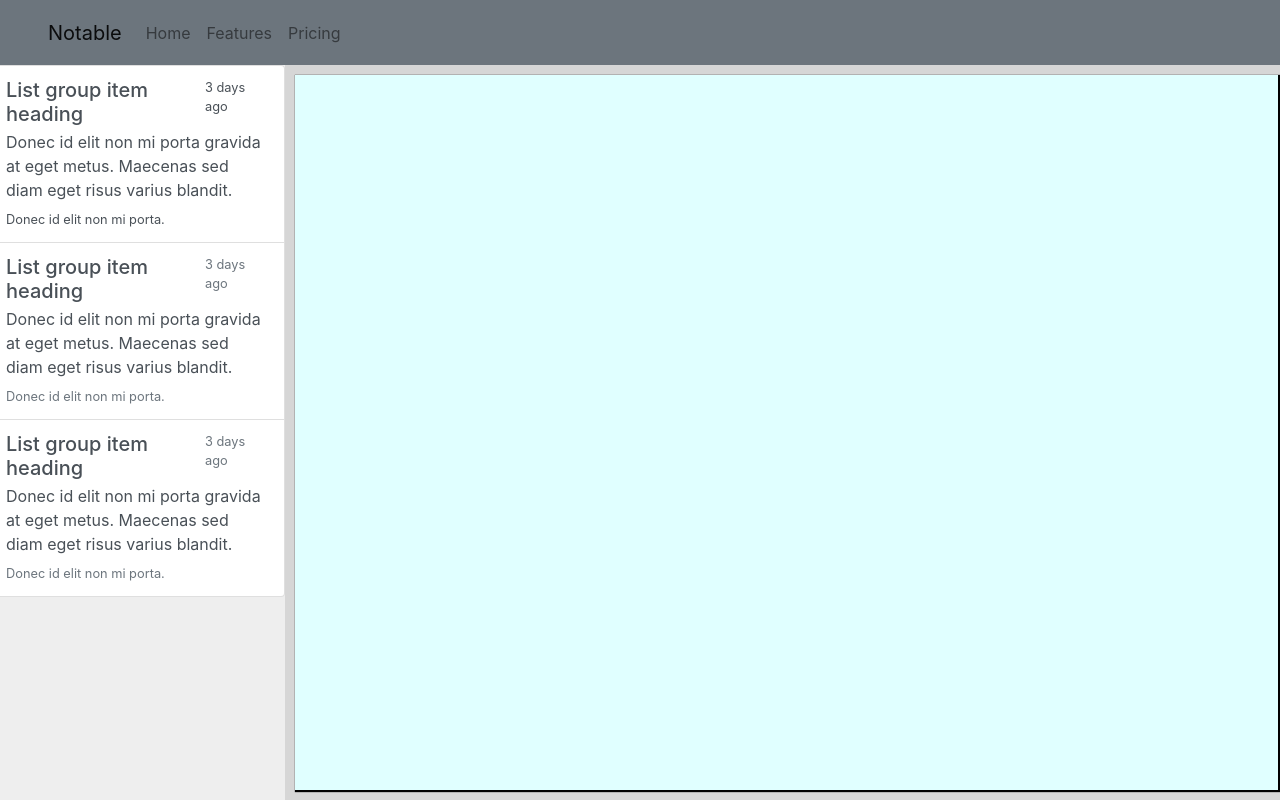
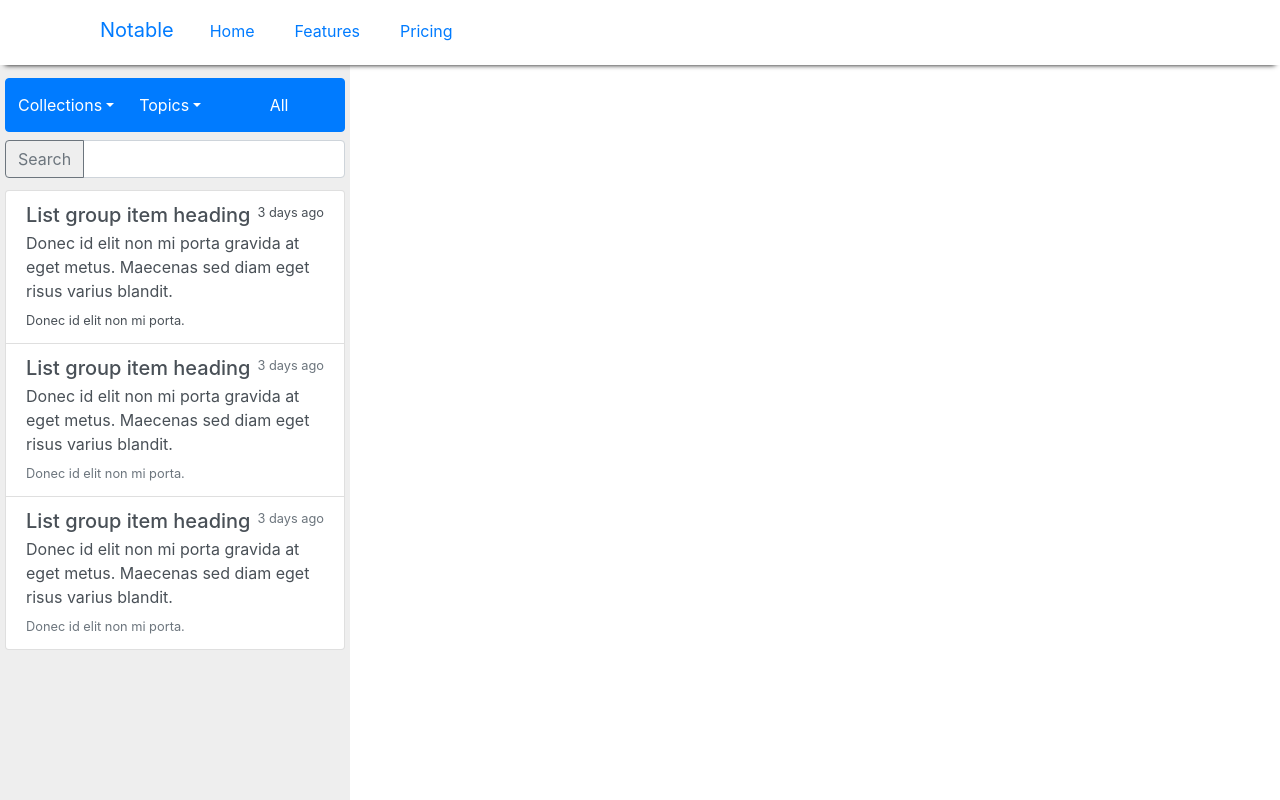
Before and after one commit to austinlords/notable, a React (Create React App) app: page / in a window 1280 px wide. Built offline with nearby package versions, Linux system fonts and the light colour scheme.

Commit message:
add filter, search and notesPreview components to SideBar. Improve Navbar. Add css files

```diff
--- a/src/App.js
+++ b/src/App.js
@@ -15,11 +15,9 @@ class App extends Component {
       <React.Fragment>
         <NavBar />
         <main className="app-background">
-          <div className="container-fluid p-0">
-            <div className="row">
-              <SideBar className="col-3" />
-              <Editor />
-            </div>
+          <div className="app-page">
+            <SideBar />
+            <Editor />
           </div>
         </main>
       </React.Fragment>
--- a/src/components/editor.jsx
+++ b/src/components/editor.jsx
@@ -9,7 +9,7 @@ class Editor extends Component {
 
   render() {
     return (
-      <div className="col-9 editor-window">
+      <div className="editor-window">
         <div />
       </div>
     );
--- a/src/components/navBar.jsx
+++ b/src/components/navBar.jsx
@@ -1,35 +1,23 @@
 import React from "react";
 import { Link, NavLink } from "react-router-dom";
+import "../css/navBar.css";
 
 const NavBar = () => {
   return (
-    <nav className="navbar navbar-expand-lg navbar-light bg-secondary fixed-top app-navbar px-5">
+    <nav className="app-navbar">
       <Link className="navbar-brand" to="/">
         Notable
       </Link>
-      <button
-        className="navbar-toggler"
-        type="button"
-        data-toggle="collapse"
-        data-target="#navbarNavAltMarkup"
-        aria-controls="navbarNavAltMarkup"
-        aria-expanded="false"
-        aria-label="Toggle navigation"
-      >
-        <span className="navbar-toggler-icon" />
-      </button>
-      <div className="collapse navbar-collapse" id="navbarNavAltMarkup">
-        <div className="navbar-nav">
-          <NavLink className="nav-item nav-link" to="/home">
+      <div className="">
+        <NavLink className="navBar-link" to="/home">
           Home
         </NavLink>
-          <NavLink className="nav-item nav-link" to="/features">
+        <NavLink className="navBar-link" to="/features">
           Features
         </NavLink>
-          <NavLink className="nav-item nav-link" to="/pricing">
+        <NavLink className="navBar-link" to="/pricing">
           Pricing
         </NavLink>
-        </div>
       </div>
     </nav>
   );
--- /dev/null
+++ b/src/components/notesFilter.jsx
@@ -0,0 +1,57 @@
+import React from "react";
+
+const NotesFilter = props => {
+  return (
+    <div
+      className="btn-group py-2"
+      role="group"
+      aria-label="Button group with nested dropdown"
+    >
+      <div className="btn-group" role="group">
+        <button
+          id="btnGroupDrop1"
+          type="button"
+          className="btn btn-primary dropdown-toggle"
+          data-toggle="dropdown"
+          aria-haspopup="true"
+          aria-expanded="false"
+        >
+          Collections
+        </button>
+        <div className="dropdown-menu" aria-labelledby="btnGroupDrop1">
+          <a className="dropdown-item" href="#">
+            Dropdown link
+          </a>
+          <a className="dropdown-item" href="#">
+            Dropdown link
+          </a>
+        </div>
+      </div>
+      <div className="btn-group" role="group">
+        <button
+          id="btnGroupDrop1"
+          type="button"
+          className="btn btn-primary dropdown-toggle"
+          data-toggle="dropdown"
+          aria-haspopup="true"
+          aria-expanded="false"
+        >
+          Topics
+        </button>
+        <div className="dropdown-menu" aria-labelledby="btnGroupDrop1">
+          <a className="dropdown-item" href="#">
+            Dropdown link
+          </a>
+          <a className="dropdown-item" href="#">
+            Dropdown link
+          </a>
+        </div>
+      </div>
+      <button type="button" class="btn btn-primary">
+        All
+      </button>
+    </div>
+  );
+};
+
+export default NotesFilter;
--- /dev/null
+++ b/src/components/notesPreview.jsx
@@ -0,0 +1,43 @@
+import React from "react";
+
+const NotesPreview = props => {
+  return (
+    <div className="list-group">
+      <a href="#" className="list-group-item list-group-item-action">
+        <div className="d-flex w-100 justify-content-between">
+          <h5 className="mb-1">List group item heading</h5>
+          <small>3 days ago</small>
+        </div>
+        <p className="mb-1">
+          Donec id elit non mi porta gravida at eget metus. Maecenas sed diam
+          eget risus varius blandit.
+        </p>
+        <small>Donec id elit non mi porta.</small>
+      </a>
+      <a href="#" className="list-group-item list-group-item-action">
+        <div className="d-flex w-100 justify-content-between">
+          <h5 className="mb-1">List group item heading</h5>
+          <small className="text-muted">3 days ago</small>
+        </div>
+        <p className="mb-1">
+          Donec id elit non mi porta gravida at eget metus. Maecenas sed diam
+          eget risus varius blandit.
+        </p>
+        <small className="text-muted">Donec id elit non mi porta.</small>
+      </a>
+      <a href="#" className="list-group-item list-group-item-action">
+        <div className="d-flex w-100 justify-content-between">
+          <h5 className="mb-1">List group item heading</h5>
+          <small className="text-muted">3 days ago</small>
+        </div>
+        <p className="mb-1">
+          Donec id elit non mi porta gravida at eget metus. Maecenas sed diam
+          eget risus varius blandit.
+        </p>
+        <small className="text-muted">Donec id elit non mi porta.</small>
+      </a>
+    </div>
+  );
+};
+
+export default NotesPreview;
--- /dev/null
+++ b/src/components/notesSearch.jsx
@@ -0,0 +1,22 @@
+import React from "react";
+
+const NotesSearch = props => {
+  return (
+    <div className="input-group mb-3">
+      <div className="input-group-prepend">
+        <button className="btn btn-outline-secondary" type="button">
+          Search
+        </button>
+      </div>
+      <input
+        type="text"
+        className="form-control"
+        placeholder=""
+        aria-label=""
+        aria-describedby="basic-addon1"
+      />
+    </div>
+  );
+};
+
+export default NotesSearch;
--- a/src/components/sideBar.jsx
+++ b/src/components/sideBar.jsx
@@ -1,49 +1,14 @@
 import React from "react";
+import NotesFilter from "./notesFilter";
+import NotesPreview from "./notesPreview";
+import NotesSearch from "./notesSearch";
 
 const SideBar = () => {
   return (
-    <div
-      className="app-sidebar"
-      style={{
-        width: "300px",
-        background: "#eee"
-      }}
-    >
-      <div class="list-group">
-        <a href="#" class="list-group-item list-group-item-action">
-          <div class="d-flex w-100 justify-content-between">
-            <h5 class="mb-1">List group item heading</h5>
-            <small>3 days ago</small>
-          </div>
-          <p class="mb-1">
-            Donec id elit non mi porta gravida at eget metus. Maecenas sed diam
-            eget risus varius blandit.
-          </p>
-          <small>Donec id elit non mi porta.</small>
-        </a>
-        <a href="#" class="list-group-item list-group-item-action">
-          <div class="d-flex w-100 justify-content-between">
-            <h5 class="mb-1">List group item heading</h5>
-            <small class="text-muted">3 days ago</small>
-          </div>
-          <p class="mb-1">
-            Donec id elit non mi porta gravida at eget metus. Maecenas sed diam
-            eget risus varius blandit.
-          </p>
-          <small class="text-muted">Donec id elit non mi porta.</small>
-        </a>
-        <a href="#" class="list-group-item list-group-item-action">
-          <div class="d-flex w-100 justify-content-between">
-            <h5 class="mb-1">List group item heading</h5>
-            <small class="text-muted">3 days ago</small>
-          </div>
-          <p class="mb-1">
-            Donec id elit non mi porta gravida at eget metus. Maecenas sed diam
-            eget risus varius blandit.
-          </p>
-          <small class="text-muted">Donec id elit non mi porta.</small>
-        </a>
-      </div>
+    <div className="app-sidebar">
+      <NotesFilter />
+      <NotesSearch />
+      <NotesPreview />
     </div>
   );
 };
--- a/src/css/App.css
+++ b/src/css/App.css
@@ -5,13 +5,43 @@
 .app-background {
   background: rgba(50, 50, 50, 0.2);
   margin: var(--navbar-height) 0 0 0;
-  width: 100vw;
+  width: auto;
+}
+
+.app-page {
+  width: 100%;
+  height: calc(100vh - var(--navbar-height));
+  padding: 0;
+  margin: auto;
+  display: grid;
+  grid-template-columns: 350px auto;
+  grid-template-areas: "sidebar editor";
 }
 
 .app-navbar {
   height: var(--navbar-height);
+  background-color: white;
+  width: 100%;
+  position: fixed;
+  top: 0;
+  left: 0;
+  align-items: center;
+  box-shadow: 0px 5px 5px -5px black;
+  z-index: 1000;
+  display: flex;
+  grid-auto-columns: 100px;
+  padding: 10px 100px;
+  align-items: baseline;
 }
 
 .app-sidebar {
-  height: calc(100vh - var(--navbar-height));
+  height: 100%;
+  width: 100%;
+  background: #eee;
+  padding: 5px;
+  margin: 0px;
+  display: grid;
+  grid-template-rows: 70px 50px auto;
+  grid-template-areas: "filter" "search" "content";
+  overflow: auto;
 }
--- a/src/css/editor.css
+++ b/src/css/editor.css
@@ -1,7 +1,5 @@
 .editor-window {
-  width: 100%;
-  padding: 5px;
-  margin: 10px;
-  box-shadow: 1px 1px 1px 1px #000;
-  background: lightcyan;
+  padding: 15px;
+  background: white;
+  min-width: 600px;
 }
--- a/src/css/navBar.css
+++ b/src/css/navBar.css
@@ -0,0 +1,3 @@
+.navBar-link {
+  margin: auto 20px;
+}
```
Also changed, not shown: src/css/notesFilter.css (added). Lines whose indentation alone changed are shown as unchanged.
